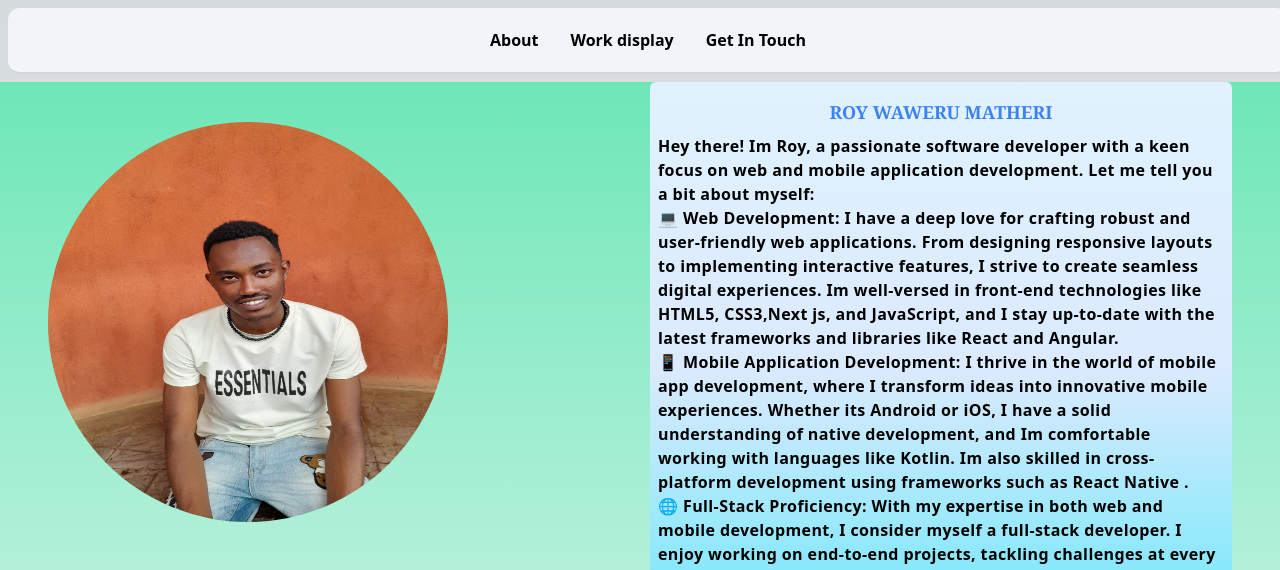
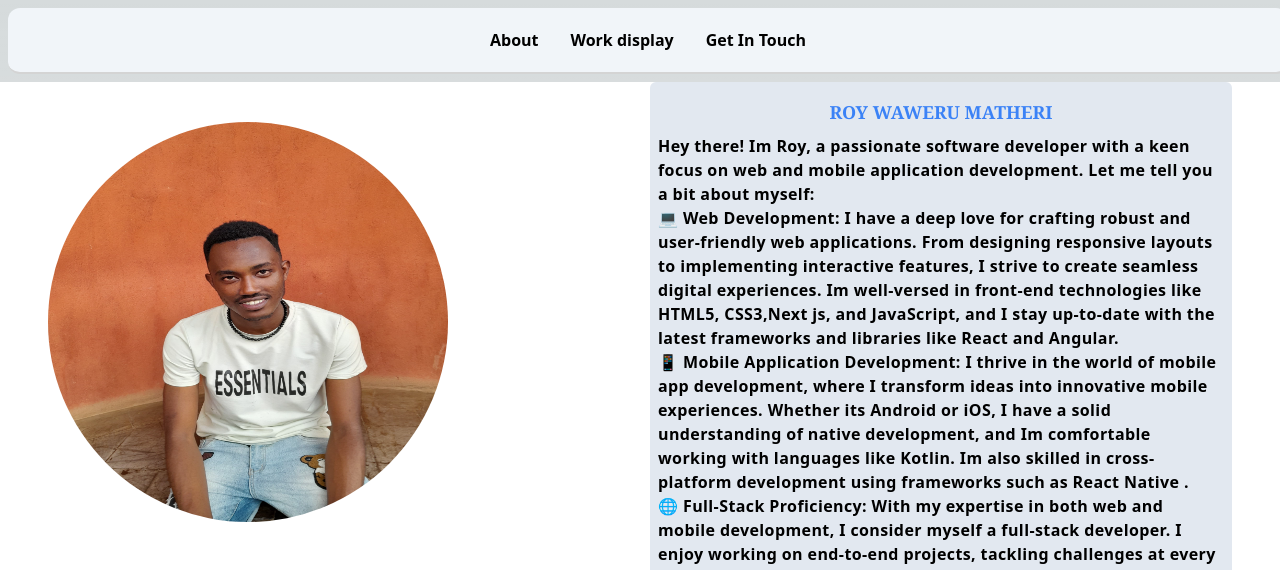
Before and after one commit to Royweru/next14-portfolio, a Next.js app: page / in a window 1280 px wide. Shown: the top 570 px of the page. Built offline with nearby package versions, Linux system fonts and the light colour scheme.

Commit message:
modified:   app/page.tsx 	modified:   components/about-card.tsx 	modified:   components/avatar.tsx 	modified:   components/portfolio/showcase.tsx

```diff
--- a/app/page.tsx
+++ b/app/page.tsx
@@ -7,7 +7,7 @@ import Image from "next/image";
 export default function Home() {
   return (
     <main className="flex min-h-screen flex-col justify-between
-     bg-gradient-to-b  from-emerald-300 via-slate-50 to-cyan-600">
+   bg-white">
       <div className=" w-full grid grid-cols-1 sm:grid-cols-2 md:gap-5 sm:gap-3 gap-2 px-12">
         <Avatar />
         <AboutCard />
--- a/components/about-card.tsx
+++ b/components/about-card.tsx
@@ -4,8 +4,7 @@ export const AboutCard = () => {
   return (
     <div className=" col-span-1 " id="about">
       <div
-        className=" w-full rounded-md bg-gradient-to-b from-sky-100
-          via-blue-100 to-cyan-300 p-2 flex flex-col gap-y-2 py-4"
+        className=" w-full rounded-md bg-slate-200 p-2 flex flex-col gap-y-2 py-4"
       >
         <h2 className=" text-lg  text-center font-serif font-semibold  text-blue-500">
           ROY WAWERU MATHERI
--- a/components/avatar.tsx
+++ b/components/avatar.tsx
@@ -3,8 +3,8 @@ import React from 'react'
 
 export const Avatar = () => {
   return (
-    <div className=' py-10'>
-        <div className=' relative w-[400px] h-[400px] '>
+    <div className=' py-10 bg-white'>
+        <div className=' relative w-[400px] h-[400px] bg-white'>
            <Image
             fill
             src="/images/profile.jpg"
--- a/components/portfolio/showcase.tsx
+++ b/components/portfolio/showcase.tsx
@@ -41,7 +41,7 @@ export const portfolio = [
 export const ShowCase = () => {
    const router = useRouter()
   return (
-    <section id="portfolio" className=" relative w-full px-6 py-2 bg-emerald-100 gap-y-4">
+    <section id="portfolio" className=" relative w-full px-6 py-2  gap-y-4 bg-white">
       <div className=" flex flex-col gap-y-3 text-center mb-4">
         <h1 className=" text-lg text-green-800 font-semibold font-mono ">
           WORK DISPLAY
```
